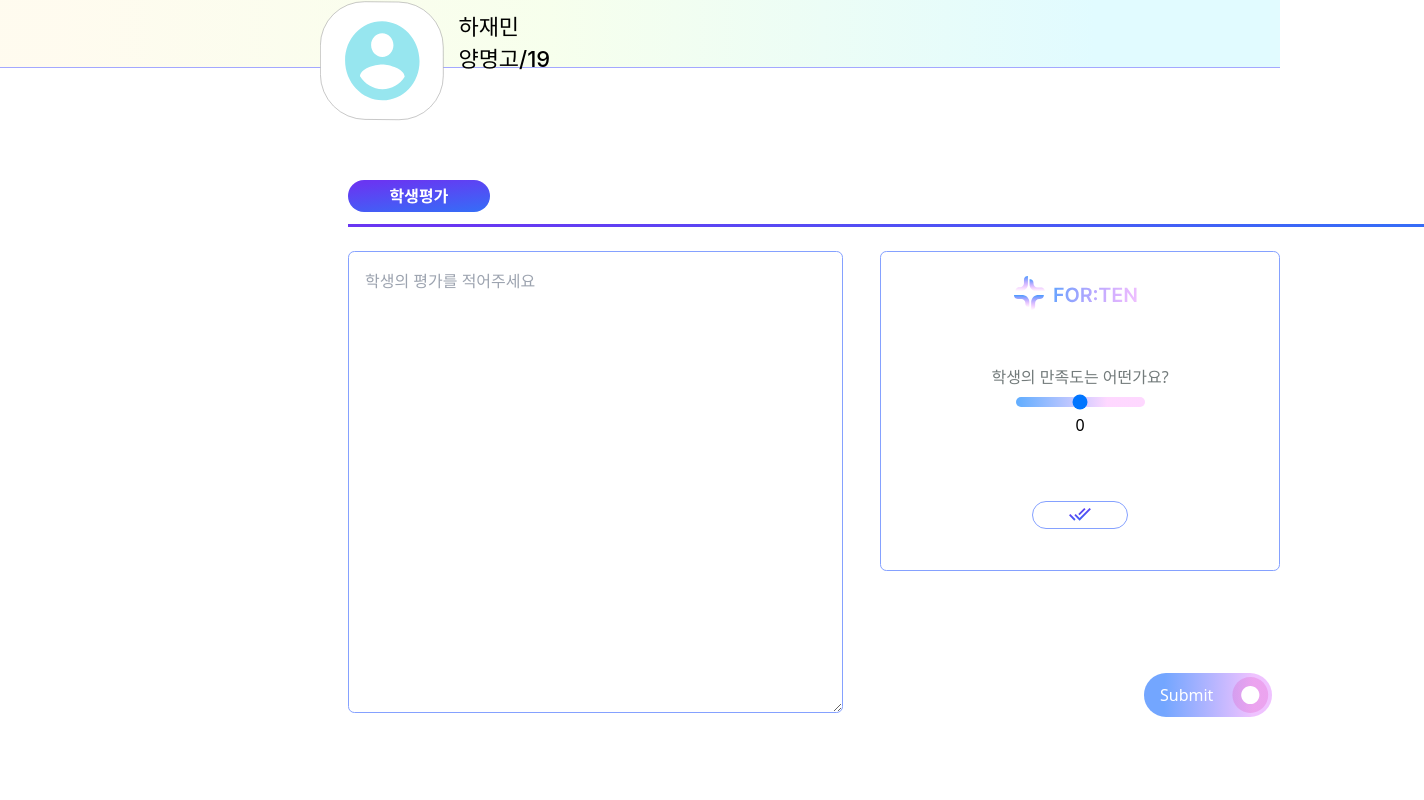
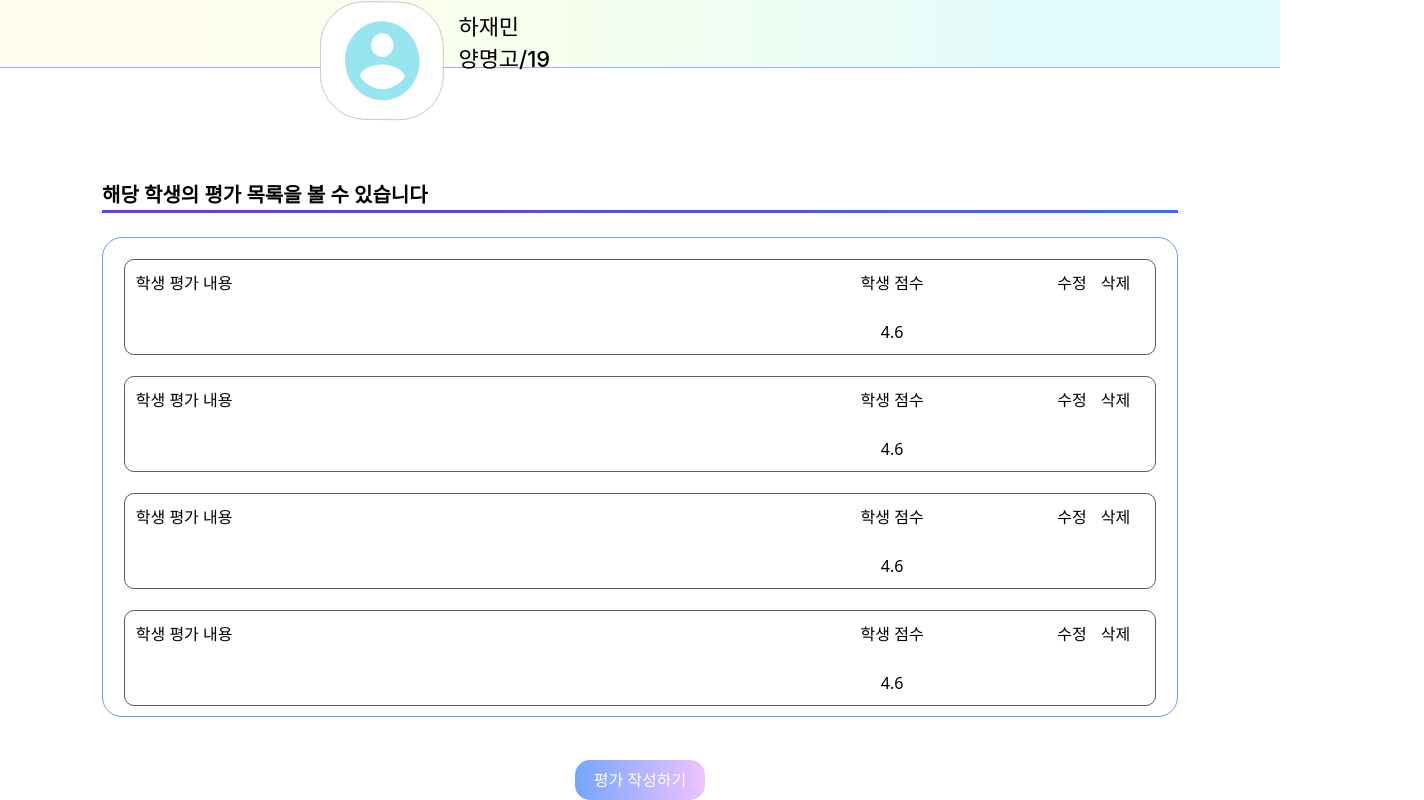
Before and after one commit to Techeer-H/frontend, a React (Vite) app in the folder forten/: page /evaluate in a window 1280 px wide. Shown: the part 62-862 px from the top of the page, 1424 px wide, since content can reach past the window. Before the commit the page ends 800 px from the top, so only its background shows below. Built offline with nearby package versions, Linux system fonts and the light colour scheme.

Commit message:
design: 강사 학생 평가페이지 퍼블리싱 수정

```diff
--- /dev/null
+++ b/forten/src/components/teacher/commentList.tsx
@@ -0,0 +1,52 @@
+import styled from "styled-components";
+
+const FlexComment = styled.div`
+  width: 98%;
+  min-height: 6rem;
+  display: flex;
+  justify-content: space-evenly;
+  margin: 1%;
+  padding: 1%;
+  border: solid 1px #5A5A5A;
+  border-radius: 10px;
+`
+
+const Text = styled.div`
+  width: 60%;
+  height: 100%;
+`
+
+const Rating = styled.div`
+  width: 30%;
+  height: 100%;
+  display: flex;
+  flex-direction: column;
+  align-items: center;
+  justify-content: space-between;
+`
+
+const ActionContainer = styled.div`
+  width: 10%;
+  height: 100%;
+  display: flex;
+  justify-content: space-evenly;
+`
+
+
+function CommentList() {
+    return (
+        <FlexComment>
+            <Text>학생 평가 내용</Text>
+            <Rating>
+                <div>학생 점수</div>
+                <div>4.6</div>
+            </Rating>
+            <ActionContainer>
+                <div>수정</div>
+                <div>삭제</div>
+            </ActionContainer>
+        </FlexComment>
+    )
+}
+
+export default CommentList;
--- a/forten/src/pages/teacher/evaluationstudent/index.tsx
+++ b/forten/src/pages/teacher/evaluationstudent/index.tsx
@@ -1,13 +1,10 @@
 import React from 'react';
+import CommentList from '../../../components/teacher/commentList';
 import * as S from './styles';
 import Evaluation from '../../../assets/Evaluation.svg';
 import Check from '../../../assets/Check.svg';
 import EvaluateImg from '../../../assets/evaluateImg.svg';
 
-import TeacherRating from '../../../pages/teacher/modal/teacherrating';
-import { styled } from 'styled-components';
-import Lottie from 'react-lottie';
-import TsubmitButton from '../../../components/teacher/TsubmitButton';
 
 const teacherevaluate = () => {
   return (
@@ -25,19 +22,29 @@ const teacherevaluate = () => {
           </S.TextContainer>
         </S.Container>
         <S.CommentBox>
-          <S.TitleBox>
-            <S.Img>
-              <img src={Evaluation} alt="Evaluation" />
-            </S.Img>
-          </S.TitleBox>
+          <S.Explan>
+            해당 학생의 평가 목록을 볼 수 있습니다
+          </S.Explan>
           <S.TitleBar></S.TitleBar>
-          <div style={{ display: 'flex' }}>
-            <S.LeftContainer placeholder="학생의 평가를 적어주세요"></S.LeftContainer>
-            <S.RightContainer>
-              <TeacherRating />
-              <TsubmitButton />
-            </S.RightContainer>
-          </div>
+
+          <S.CommentWrapper>
+            <CommentList />
+            <CommentList />
+            <CommentList />
+            <CommentList />
+            <CommentList />
+            <CommentList />
+            <CommentList />
+            <CommentList />
+            <CommentList />
+            <CommentList />
+          </S.CommentWrapper>
+          <S.BtnContainer>
+            <S.WriteBtn>
+              평가 작성하기
+            </S.WriteBtn>
+          </S.BtnContainer>
+
         </S.CommentBox>
       </S.Fullcontainer>
     </div>
--- a/forten/src/pages/teacher/evaluationstudent/styles.tsx
+++ b/forten/src/pages/teacher/evaluationstudent/styles.tsx
@@ -34,20 +34,22 @@ export const Img = styled.div`
 `;
 
 export const CommentBox = styled.div`
+  width: 67.25rem;
+  height: 36rem;
   flex-shrink: 0;
   fill: #fff;
-  margin-left: 15rem;
+  margin: 0 auto;
 `;
 export const TitleBox = styled.div`
   display: flex;
   justify-content: space-between;
-  margin: 7rem 6.81rem 0rem 6.75rem;
+  margin: 7rem auto 0 auto;
 `;
 export const TitleBar = styled.div`
-  width: 67.25rem;
+  width: 100%;
   height: 0.1875rem;
   background: linear-gradient(154deg, #6936f2 9.75%, #366cf7 97.11%);
-  margin: 0rem 7.06rem 1.5rem 6.75rem;
+  margin: 0rem auto 1.5rem auto;
 `;
 
 export const LeftContainer = styled.textarea`
@@ -96,3 +98,40 @@ export const EvaluationImage = styled.img`
   /* 기존 스타일 유지 */
   margin-left: -20px; /* 음수 값으로 조절 */
 `;
+
+export const Explan = styled.div`
+  margin-top: 7rem;
+  font-size: 1.25rem;
+  font-weight: 900;
+`
+export const CommentWrapper = styled.div`
+  width: 100%;
+  height: 30rem;
+  margin-top: 2%;
+  padding: 1%;
+  border: solid 1px #6F99FA;
+  border-radius: 20px;
+  overflow-y: scroll;
+  display: flex;
+  flex-direction: column;
+  align-items: center;
+`
+
+export const BtnContainer = styled.div`
+  width: 8.125rem;
+  height: 2.5rem;
+  margin: 4% auto 0 auto;
+  background: linear-gradient(to right, #73A6FF, #EFC2FF);
+  border-radius: 15px;
+  display: flex;
+  justify-content: center;
+  align-items: center;
+`
+
+export const WriteBtn = styled.button`
+  width: 100%;
+  height: 100%;
+  color: #fff;
+  font-size: 1rem
+
+`
--- a/forten/src/pages/teacher/modal/teacherrating.tsx
+++ b/forten/src/pages/teacher/modal/teacherrating.tsx
@@ -1,27 +1,94 @@
 import React from 'react';
 import styled from 'styled-components';
-import SubmitIcon from '../../../assets/checkIcon_gradient.svg';
 import Rating from '../../../components/modal/rating';
 import LogoAndLetter from '../../../assets/LogoAndLetter.svg';
+import ColseBtn from '../../../assets/closeBtn.png';
+
+const Backdrop = styled.div`
+  position: fixed;
+  width: 100%;
+  height: 100vh;
+  z-index: 3;
+  background: rgba(0, 0, 0, 0.45);
+`
+
+const Modal = styled.div`
+  position: fixed;
+  border: 1px solid #000000;
+  border-radius: 40px;
+  z-index: 4;
+  display: flex;
+  flex-direction: column;
+  background-color: #fff;
+  width: 62.5rem;
+  height: 45rem;
+  top: 50%;
+  left: 50%;
+  transform: translate(-50%, -50%);
+`
+
+const Close = styled.img`
+  margin-left: 95%;
+  margin-top: 3%;
+  cursor: pointer;
+  width: 1.5rem;
+  height: 1.5rem;
+  position: absolute;
+`;
+
+const Explan = styled.div`
+  margin: 5% 0 3% 3%;
+  width: 10rem;
+  height: 2.4rem;
+  display: flex;
+  justify-content: center;
+  align-items: center;
+  background-color: #415FFF;
+  border-radius: 10px;
+  color: #fff;
+  font-size: 1.25rem;
+`
+
+const Line = styled.div`
+  width: 100%;
+  border: solid 1px #6936F2;
+`
+
+const Form = styled.form`
+  margin-top: 4%;
+  display: flex;
+  justify-content: space-evenly;
+`
+
+const InputText = styled.textarea`
+  width: 32.875rem;
+  height: 28.875rem;
+  padding: 2%;
+  border: 1px solid #6F99FA;
+  border-radius: 10px;
+  outline: none;
+`
+
 const FullContainer = styled.div`
   width: 25rem;
   height: 20rem;
   border-radius: 0.4rem;
   border: 0.1rem solid #85a1ff;
   background: #ffffff;
+`;
+
+const Container = styled.div`
+  height: 100%;
+  display: flex;
+  flex-direction: column;
+  align-items: center;
+  justify-content: center;
   &:hover {
     outline: none;
     border-color: #0800ff;
     border: 0.5rem;
     box-shadow: 0 0 0 3px rgba(0, 21, 255, 0.3);
   }
-`;
-
-const Container = styled.div`
-  display: flex;
-  flex-direction: column;
-  align-items: center;
-  justify-content: center;
 `;
 
 const TextContainer = styled.p`
@@ -37,6 +104,11 @@ const ImgBox = styled.div`
   display: flex;
   justify-content: center;
 `;
+
+const BtnContainer = styled.div`
+  display: flex;
+  justify-content: end;
+`
 const Button = styled.button`
   width: 6rem;
   height: 1.75rem;
@@ -53,6 +125,16 @@ const Button = styled.button`
 
 const TeacherRatingPage = () => {
   return (
+    <div>
+      <Backdrop />
+      <Modal>
+        <Close src={ColseBtn} alt='닫기' />
+        <Explan>
+          학생 평가
+        </Explan>
+        <Line />
+        <Form>
+          <InputText placeholder='학생의 평가를 작성해주세요' />
           <FullContainer>
             <Container>
               <ImgBox>
@@ -61,12 +143,15 @@ const TeacherRatingPage = () => {
               <TextContainer>학생의 만족도는 어떤가요?</TextContainer>
               <Rating />
             </Container>
-      <Container>
+            <BtnContainer>
               <Button>
-          <img src={SubmitIcon} alt="제출" />
+                저장하기
               </Button>
-      </Container>
+            </BtnContainer>
           </FullContainer>
+        </Form>
+      </Modal>
+    </div>
   );
 };
 
```
Lines whose indentation alone changed are shown as unchanged.
